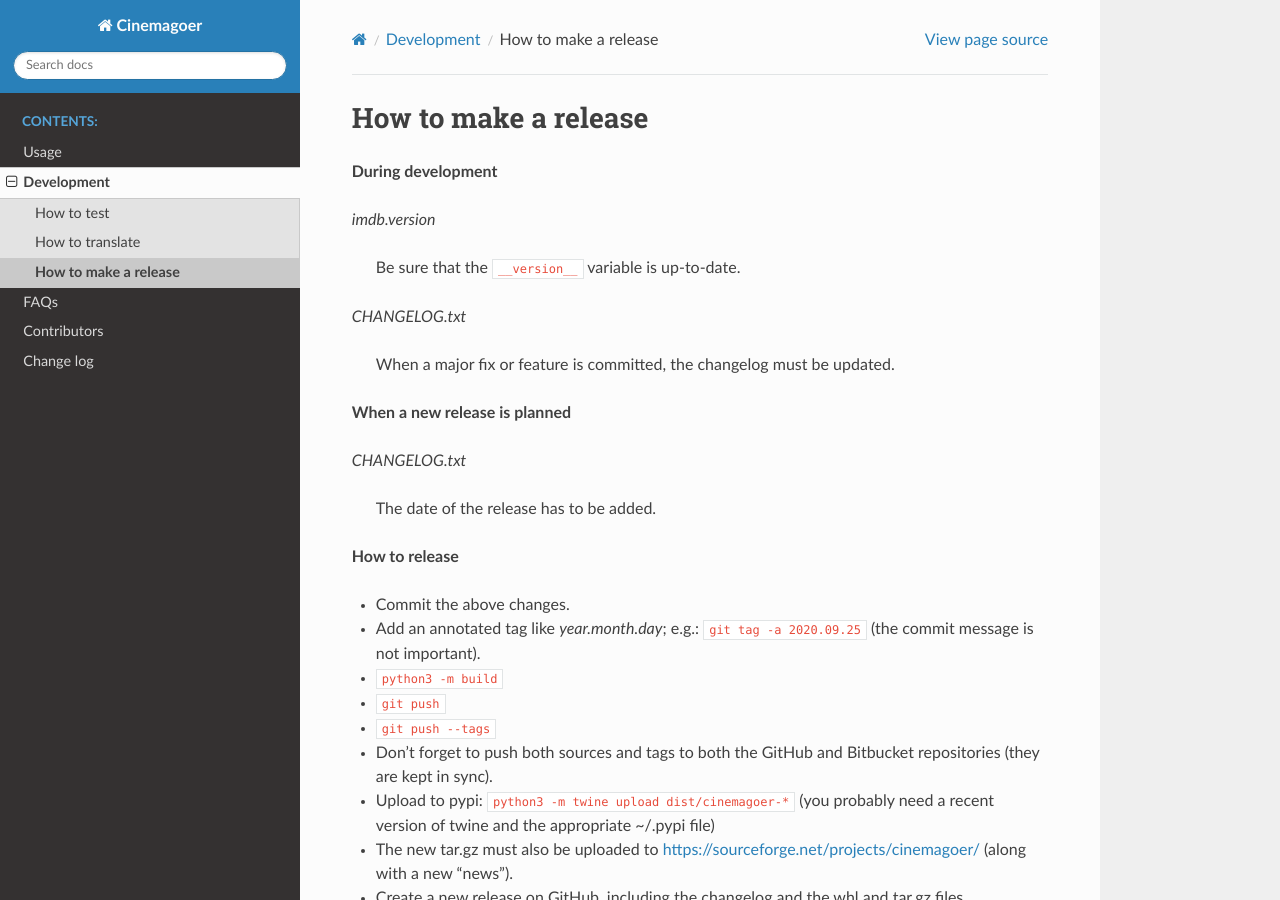
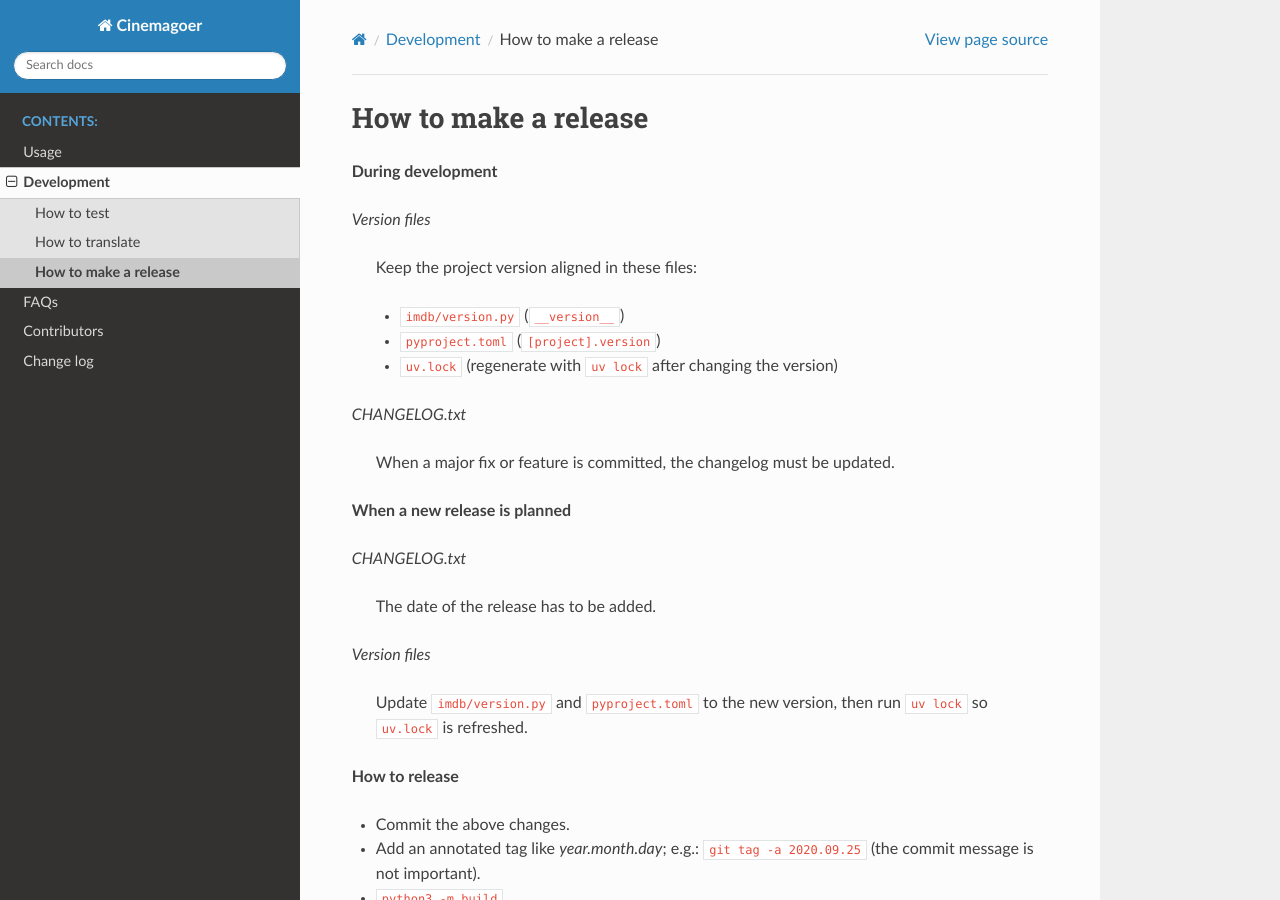
Before and after one commit to cinemagoer/cinemagoer, a Sphinx documentation site: the page built from docs/devel/release.rst, in a window 1280 px wide and 900 px high. Built offline with Sphinx 7.4.7 and the Read the Docs theme 3.1.0, drawn with Linux system fonts in a browser that asks for light colours.

Commit message:
update release docs and version

```diff
--- a/docs/devel/release.rst
+++ b/docs/devel/release.rst
@@ -3,9 +3,13 @@ How to make a release
 
 **During development**
 
-*imdb.version*
+*Version files*
 
-    Be sure that the ``__version__`` variable is up-to-date.
+    Keep the project version aligned in these files:
+
+    - ``imdb/version.py`` (``__version__``)
+    - ``pyproject.toml`` (``[project].version``)
+    - ``uv.lock`` (regenerate with ``uv lock`` after changing the version)
 
 *CHANGELOG.txt*
 
@@ -17,6 +21,11 @@ How to make a release
 *CHANGELOG.txt*
 
     The date of the release has to be added.
+
+*Version files*
+
+    Update ``imdb/version.py`` and ``pyproject.toml`` to the new version, then
+    run ``uv lock`` so ``uv.lock`` is refreshed.
 
 
 **How to release**
--- a/pyproject.toml
+++ b/pyproject.toml
@@ -1,6 +1,6 @@
 [project]
 name = "cinemagoer"
-version = "2026.06.02"
+version = "2026.06.27"
 description = "Retrieve data from IMDb."
 readme = "README.rst"
 
```
Also changed, not shown: 1 other file.
